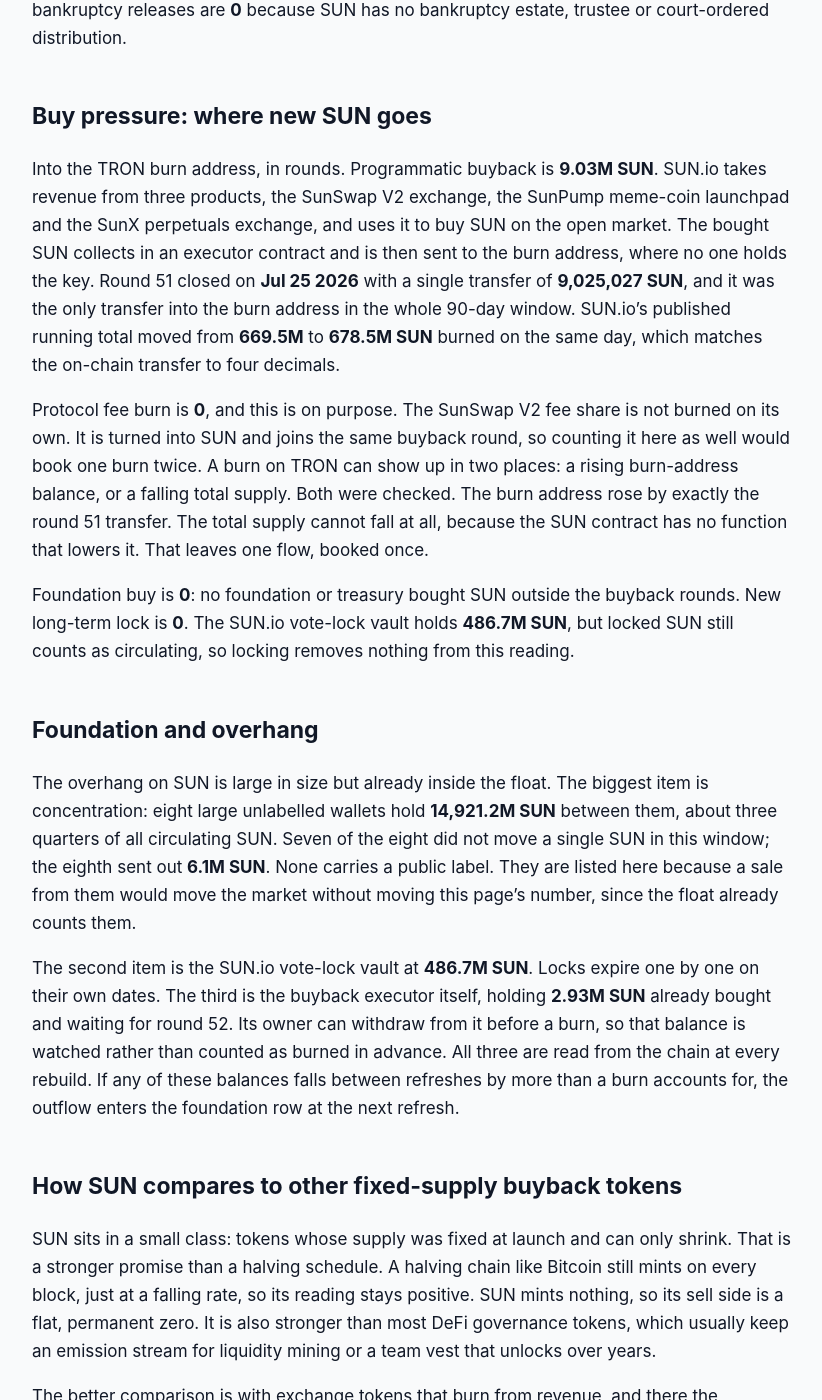
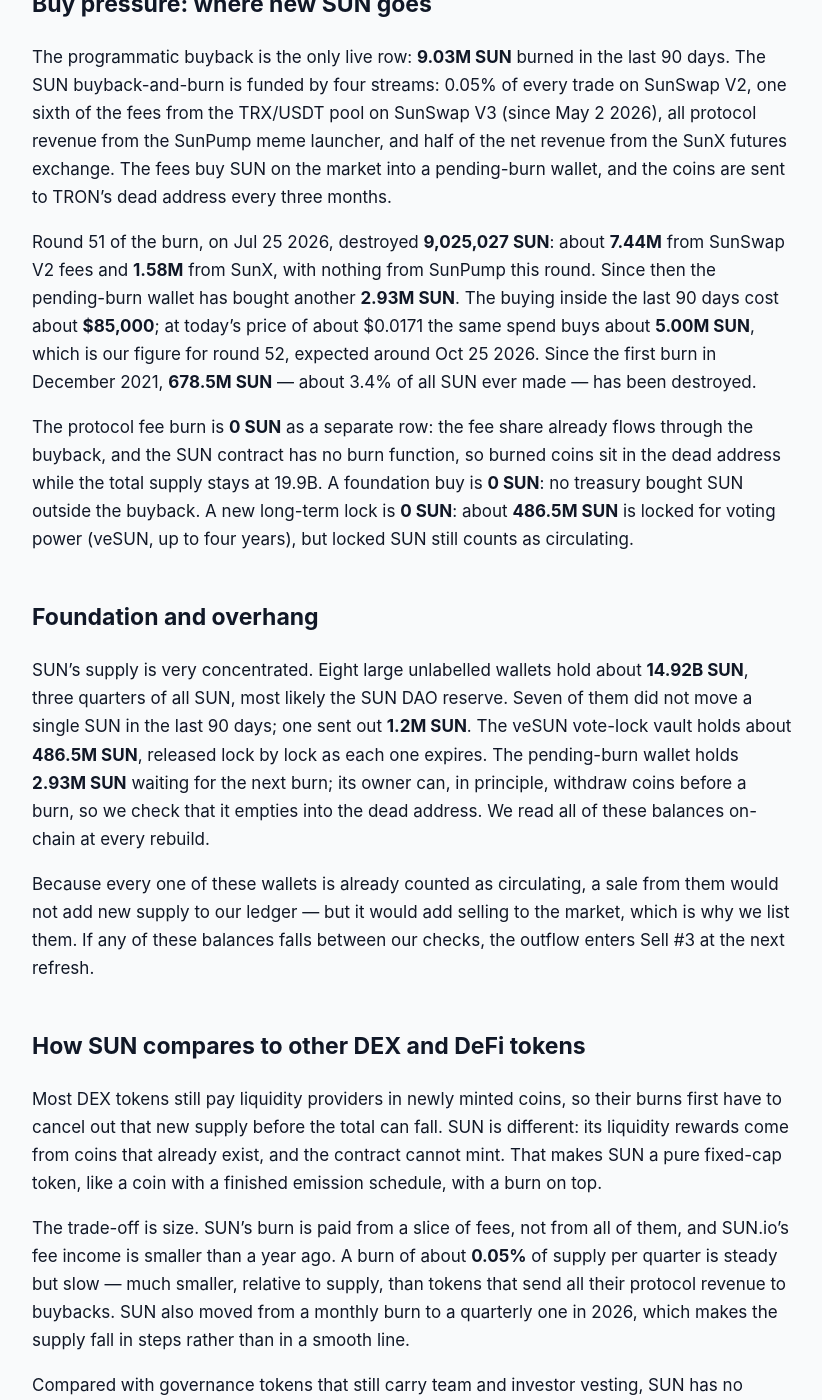
Before and after one commit to jeevansongmy-spec/mrnasdog-articles, a Jekyll site: the page built from crypto/sun-pressure-framework.md, in a window 1280 px wide and 1400 px high, scrolled down 1216 px. Shown: the whole window, without its empty margins (228-1050 px from the left). Built offline with Jekyll 4.4.1, drawn with Linux system fonts in a browser that asks for light colours; some of the changed text lies outside the part shown.

Commit message:
publish: crypto/sun-pressure-framework

```diff
--- a/crypto/sun-pressure-framework.md
+++ b/crypto/sun-pressure-framework.md
@@ -1,6 +1,6 @@
 ---
 title:         "SUN Inflation Analysis · September 2026 · Mixed flows · supply roughly steady"
-description:   "SUN supply is roughly steady: nothing can mint it, and a SUN.io buyback burned 9.03M SUN in 90 days for a net of -0.05%. Full Pressure Framework analysis."
+description:   "SUN supply is roughly steady: no SUN can be minted, and a fee-funded buyback burned 9.03M SUN in 90 days, −0.05% net, with about 5.00M more due next quarter."
 canonical_url: "https://mrnasdog.com/research/sun/inflation"
 tags:                    ["crypto", "sun", "sunswap", "defi"]
 published:     true
@@ -10,48 +10,56 @@ Originally published at [SUN Inflation Analysis · September 2026 · Mixed flows
 
 # SUN Inflation Analysis · September 2026 · Mixed flows · supply roughly steady
 
-SUN supply is roughly steady and edging down. The SUN token on TRON has no function that can mint a new coin, so sell pressure is **0**, while the SUN.io buyback-and-burn programme destroyed **9.03M SUN** in the last 90 days. That gives a net of **−0.05%** over the trailing 90 days and **−0.02%** projected for the next 90, against a monitor reading of **−0.12%**. The hard ceiling is the **19,900.7M SUN** minted once in 2021, which no one can raise.
+**SUN supply is roughly steady, shrinking slightly.** No new SUN can ever be created — all **19.9B SUN** were made once, in 2021 — so the only thing that moves the SUN supply is the buyback-and-burn paid from SUN.io's fees. That burn removed **9.03M SUN** in the last 90 days, a net change of **−0.05%**, and about **5.00M SUN** (**−0.03%**) is expected in the next 90 days. The monitor reads **−0.11%**.
 
 ## The verdict, in one paragraph
 
-Against a circulating base of **19,222.2M SUN**, the Pressure Framework books **0** of sell pressure and **9.03M SUN** of buy pressure over the trailing 90 days, a net of **−0.05%**, and projects **−0.02%** for the next 90 days from one dated buyback round. The inflation monitor reads **−0.12%** for the same window, a gap of **0.08 percentage points**. That is inside the framework's 0.5-point tolerance, so the overview ships with no warning. Both readings agree on the direction: SUN supply is not growing, and the only thing moving it is the buyback burn. The label for SUN is **a fixed-supply DeFi token with a slow, revenue-funded burn**.
+Over the 90 days to Sep 29 2026, SUN's circulating supply of **19.22B SUN** shrank by **−0.05%**: nothing was added, and one quarterly buyback burn removed **9,025,027 SUN** on Jul 25 2026. For the next 90 days we expect one more burn of about **5.00M SUN**, or **−0.03%**. The monitor, which reads supply from market value and price, shows **−0.11%** for the same window. The gap is **0.07 percentage points**, well inside our 0.5-point tolerance, so no warning is raised. In one line: SUN is a **fixed-supply token with a small, steady fee-funded burn**.
 
 ## Sell pressure: where new SUN comes from
 
-Nowhere. Protocol inflation is **0**, and here that zero is permanent rather than a current setting. The SUN contract on TRON exposes eleven functions: the standard token transfers, approvals and read-outs, and nothing else. There is no mint function, no burn function, no owner and no upgrade path, and the deployed code contains no instruction that could write the total supply after the contract was created. The **19,900.7M SUN** in existence were made once, when SUN was redenominated at 1:1000 in May 2021, and the total supply has read that same figure ever since.
+Protocol inflation is **0 SUN**, and it is permanent. The SUN token contract on TRON has only the standard transfer and allowance functions: no mint function, no owner and no upgrade path. The total supply reads exactly **19,900,730,000 SUN**, the number set when SUN was redenominated at 1 new SUN for 1,000 old in May 2021, and no function in the contract can raise it.
 
-Vesting unlocks are **0** as well. SUN.io describes a distribution with no team allocation, no private sale and no pre-mine, plus a large Sun DAO governance allocation that vested in a straight line over four years. What decides this row is where the coins sit. The circulating figure used for SUN counts every wallet except the TRON burn address, and it matches total supply minus the burn address to within 3 SUN. So a coin leaving any reserve wallet is moving from one counted pocket to another. It adds nothing to the float, however large the transfer.
+Vesting unlocks are **0 SUN**. SUN.io never sold SUN to private investors and kept no team share. The largest allocation, the SUN DAO's **47.16%**, was set to release over four years, but the circulating figure already counts every SUN except the burned ones — so any release from it moves coins that are already in the float.
 
-Foundation and unscheduled unlocks are **0** for the same reason, and long-term locked or bankruptcy releases are **0** because SUN has no bankruptcy estate, trustee or court-ordered distribution.
+Foundation and unscheduled unlocks are **0 SUN** for the same reason: the large reserve wallets are inside the circulating count, and none of them released coins to new owners outside it. Long-term locks and bankruptcy releases are **0 SUN**: there is no estate, no trustee and no unwinding lock holding SUN.
 
 ## Buy pressure: where new SUN goes
 
-Into the TRON burn address, in rounds. Programmatic buyback is **9.03M SUN**. SUN.io takes revenue from three products, the SunSwap V2 exchange, the SunPump meme-coin launchpad and the SunX perpetuals exchange, and uses it to buy SUN on the open market. The bought SUN collects in an executor contract and is then sent to the burn address, where no one holds the key. Round 51 closed on **Jul 25 2026** with a single transfer of **9,025,027 SUN**, and it was the only transfer into the burn address in the whole 90-day window. SUN.io's published running total moved from **669.5M** to **678.5M SUN** burned on the same day, which matches the on-chain transfer to four decimals.
+The programmatic buyback is the only live row: **9.03M SUN** burned in the last 90 days. The SUN buyback-and-burn is funded by four streams: 0.05% of every trade on SunSwap V2, one sixth of the fees from the TRX/USDT pool on SunSwap V3 (since May 2 2026), all protocol revenue from the SunPump meme launcher, and half of the net revenue from the SunX futures exchange. The fees buy SUN on the market into a pending-burn wallet, and the coins are sent to TRON's dead address every three months.
 
-Protocol fee burn is **0**, and this is on purpose. The SunSwap V2 fee share is not burned on its own. It is turned into SUN and joins the same buyback round, so counting it here as well would book one burn twice. A burn on TRON can show up in two places: a rising burn-address balance, or a falling total supply. Both were checked. The burn address rose by exactly the round 51 transfer. The total supply cannot fall at all, because the SUN contract has no function that lowers it. That leaves one flow, booked once.
+Round 51 of the burn, on Jul 25 2026, destroyed **9,025,027 SUN**: about **7.44M** from SunSwap V2 fees and **1.58M** from SunX, with nothing from SunPump this round. Since then the pending-burn wallet has bought another **2.93M SUN**. The buying inside the last 90 days cost about **$85,000**; at today's price of about $0.0171 the same spend buys about **5.00M SUN**, which is our figure for round 52, expected around Oct 25 2026. Since the first burn in December 2021, **678.5M SUN** — about 3.4% of all SUN ever made — has been destroyed.
 
-Foundation buy is **0**: no foundation or treasury bought SUN outside the buyback rounds. New long-term lock is **0**. The SUN.io vote-lock vault holds **486.7M SUN**, but locked SUN still counts as circulating, so locking removes nothing from this reading.
+The protocol fee burn is **0 SUN** as a separate row: the fee share already flows through the buyback, and the SUN contract has no burn function, so burned coins sit in the dead address while the total supply stays at 19.9B. A foundation buy is **0 SUN**: no treasury bought SUN outside the buyback. A new long-term lock is **0 SUN**: about **486.5M SUN** is locked for voting power (veSUN, up to four years), but locked SUN still counts as circulating.
 
 ## Foundation and overhang
 
-The overhang on SUN is large in size but already inside the float. The biggest item is concentration: eight large unlabelled wallets hold **14,921.2M SUN** between them, about three quarters of all circulating SUN. Seven of the eight did not move a single SUN in this window; the eighth sent out **6.1M SUN**. None carries a public label. They are listed here because a sale from them would move the market without moving this page's number, since the float already counts them.
+SUN's supply is very concentrated. Eight large unlabelled wallets hold about **14.92B SUN**, three quarters of all SUN, most likely the SUN DAO reserve. Seven of them did not move a single SUN in the last 90 days; one sent out **1.2M SUN**. The veSUN vote-lock vault holds about **486.5M SUN**, released lock by lock as each one expires. The pending-burn wallet holds **2.93M SUN** waiting for the next burn; its owner can, in principle, withdraw coins before a burn, so we check that it empties into the dead address. We read all of these balances on-chain at every rebuild.
 
-The second item is the SUN.io vote-lock vault at **486.7M SUN**. Locks expire one by one on their own dates. The third is the buyback executor itself, holding **2.93M SUN** already bought and waiting for round 52. Its owner can withdraw from it before a burn, so that balance is watched rather than counted as burned in advance. All three are read from the chain at every rebuild. If any of these balances falls between refreshes by more than a burn accounts for, the outflow enters the foundation row at the next refresh.
+Because every one of these wallets is already counted as circulating, a sale from them would not add new supply to our ledger — but it would add selling to the market, which is why we list them. If any of these balances falls between our checks, the outflow enters Sell #3 at the next refresh.
 
-## How SUN compares to other fixed-supply buyback tokens
+## How SUN compares to other DEX and DeFi tokens
 
-SUN sits in a small class: tokens whose supply was fixed at launch and can only shrink. That is a stronger promise than a halving schedule. A halving chain like Bitcoin still mints on every block, just at a falling rate, so its reading stays positive. SUN mints nothing, so its sell side is a flat, permanent zero. It is also stronger than most DeFi governance tokens, which usually keep an emission stream for liquidity mining or a team vest that unlocks over years.
+Most DEX tokens still pay liquidity providers in newly minted coins, so their burns first have to cancel out that new supply before the total can fall. SUN is different: its liquidity rewards come from coins that already exist, and the contract cannot mint. That makes SUN a pure fixed-cap token, like a coin with a finished emission schedule, with a burn on top.
 
-The better comparison is with exchange tokens that burn from revenue, and there the difference is size. Those programmes can take 1% or more of supply off the market every quarter. SUN.io's buyback took **0.05%** in this window. The mechanism is the same shape, revenue in and coins burned, but at current revenue it moves SUN supply only slowly. Over more than four years it has burned about **678.5M SUN**, around 3.4% of everything ever made.
+The trade-off is size. SUN's burn is paid from a slice of fees, not from all of them, and SUN.io's fee income is smaller than a year ago. A burn of about **0.05%** of supply per quarter is steady but slow — much smaller, relative to supply, than tokens that send all their protocol revenue to buybacks. SUN also moved from a monthly burn to a quarterly one in 2026, which makes the supply fall in steps rather than in a smooth line.
 
-The last difference is concentration. Many fixed-supply tokens spread their float widely. On SUN, a handful of wallets hold most of it, and they sit inside the float. That does not change the inflation reading, but it is the main supply risk a holder carries.
+Compared with governance tokens that still carry team and investor vesting, SUN has no unlock calendar at all. Its risk sits elsewhere: a very large share of the float sits in a few quiet wallets, and a move from them would be felt in the market even though it would not change the supply count.
 
 ## What to watch in the next 90 days
 
-First, buyback round 52, expected around **Oct 25 2026** if the three-month rhythm of the last two rounds holds. The executor already holds **2.93M SUN** for it, and more purchases before that date would make the burn larger. Second, the rhythm itself: the round before last took five months, and a similar delay would push round 52 past **Dec 22 2026**, which would leave the next 90 days at zero. Third, the eight large wallets holding **14,921.2M SUN**, where any large transfer to an exchange would matter to price even though it does not change this reading. Fourth, any SUN DAO vote that changes how revenue is split between buybacks and other uses, since that sets the size of every future burn.
+Round 52 of the SUN buyback-and-burn, expected around **Oct 25 2026** — we expect about **5.00M SUN**; a smaller burn, or a later date, would flatten the reading to near zero.
+
+The pending-burn wallet, now at **2.93M SUN** — it should keep growing each month until the burn and then empty into the dead address.
+
+The eight large reserve wallets holding about **14.92B SUN** — any outflow from them is the biggest market risk, even though it adds no new supply.
+
+SunX and SunPump revenue — SunPump sent nothing to the last three burns, so the burn now leans on swap fees and the futures exchange.
 
 ## Summary
 
-The MrNasdog Pressure Framework reads SUN at **−0.05%** over the trailing 90 days and **−0.02%** projected forward: mixed flows, supply roughly steady. SUN cannot be minted, and its only supply mechanism is a SUN.io buyback that burned **9.03M SUN** on Jul 25 2026 out of a fixed **19,900.7M SUN**. The key risk is not new supply but concentration, with about three quarters of the float in eight unlabelled wallets. The ceiling is the strongest part: no function in the SUN contract can ever create another coin.
+SUN is a fixed-supply TRON DeFi token: **19.9B SUN** were created once, the contract cannot mint more, and the circulating supply of **19.22B SUN** only shrinks, through a quarterly buyback-and-burn paid from SUN.io's fees. That burn removed **9.03M SUN** in the last 90 days (**−0.05%**) and is expected to remove about **5.00M SUN** (**−0.03%**) next, so supply is roughly steady. The key risk is not new supply but concentration: about 14.92B SUN sits in eight quiet wallets already counted as circulating.
 
-MrNasdog Pressure Framework analysis of SUN, Metric 1 — Inflation. Data + explanation only. Not financial advice. Updated Sep 23 2026.
+---
+
+*MrNasdog Pressure Framework analysis of SUN, Metric 1 — Inflation. Data + explanation only. Not financial advice. Checked Sep 29 2026.*
```
